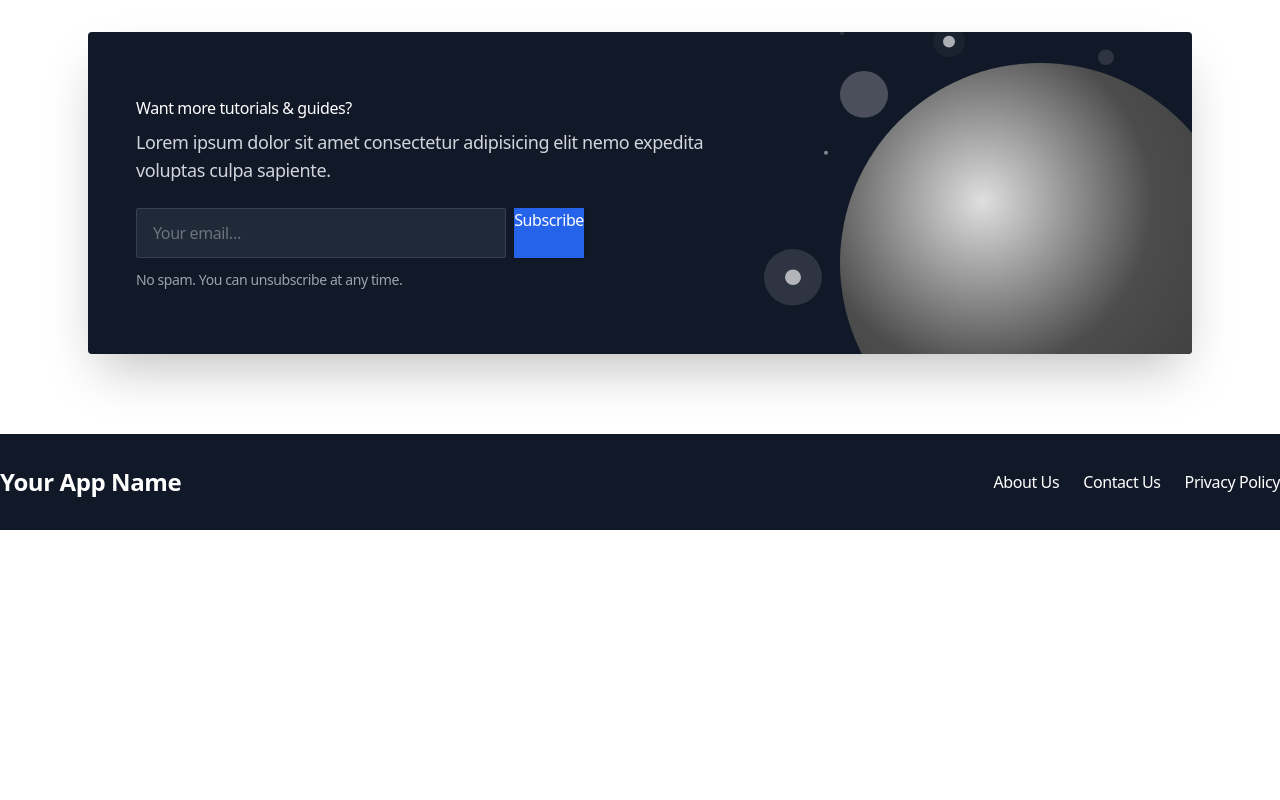
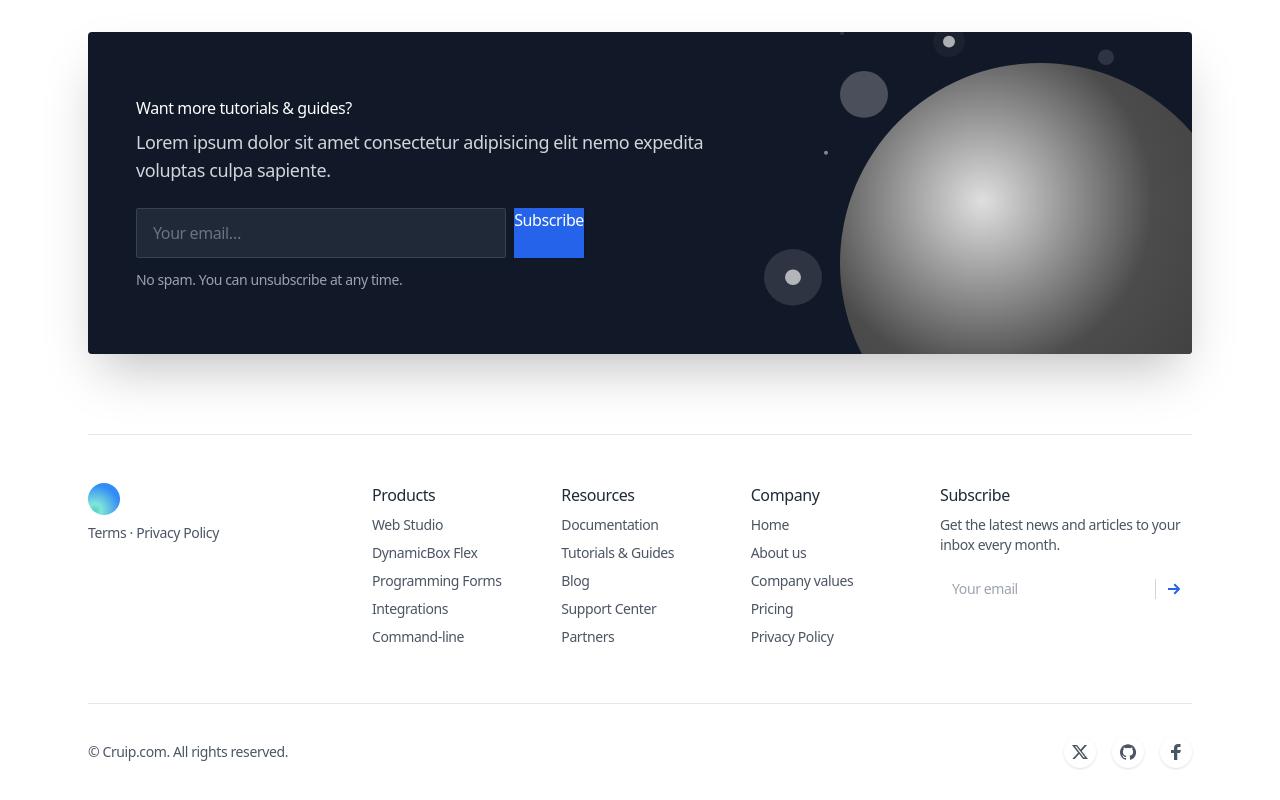
Before and after one commit to Roisfaozi/apptolls, a Next.js app: page / in a window 1280 px wide. Shown: the part 3234-4034 px from the top of the page. Before the commit the page ends 3764 px from the top, so only its background shows below. Built offline with nearby package versions, Linux system fonts and the light colour scheme.

Commit message:
* refactor(Footer.tsx): * - Change function declaration from arrow function to regular function * - Import Logo component * - Update footer structure and content * - Add social media icons and copyright note

```diff
--- a/src/components/UI/Footer.tsx
+++ b/src/components/UI/Footer.tsx
@@ -1,18 +1,150 @@
-const Footer = () => {
+import Logo from './Logo';
+
+
+export default function Footer() {
   return (
-    <footer className="bg-gray-900 text-white py-8">
-      <div className="container mx-auto">
-        <div className="flex justify-between items-center">
-          <div className="text-2xl font-semibold">Your App Name</div>
-          <ul className="flex space-x-6">
-            <li><a href="/about">About Us</a></li>
-            <li><a href="/contact">Contact Us</a></li>
-            <li><a href="/privacy-policy">Privacy Policy</a></li>
+    <footer>
+      <div className="max-w-6xl mx-auto px-4 sm:px-6">
+
+        {/* Top area: Blocks */}
+        <div className="grid sm:grid-cols-12 gap-8 py-8 md:py-12 border-t border-gray-200">
+
+          {/* 1st block */}
+          <div className="sm:col-span-12 lg:col-span-3">
+            <div className="mb-2">
+              <Logo />
+            </div>
+            <div className="text-sm text-gray-600">
+              <a href="#0" className="text-gray-600 hover:text-gray-900 hover:underline transition duration-150 ease-in-out">Terms</a> · <a href="#0" className="text-gray-600 hover:text-gray-900 hover:underline transition duration-150 ease-in-out">Privacy Policy</a>
+            </div>
+          </div>
+
+          {/* 2nd block */}
+          <div className="sm:col-span-6 md:col-span-3 lg:col-span-2">
+            <h6 className="text-gray-800 font-medium mb-2">Products</h6>
+            <ul className="text-sm">
+              <li className="mb-2">
+                <a href="#0" className="text-gray-600 hover:text-gray-900 transition duration-150 ease-in-out">Web Studio</a>
+              </li>
+              <li className="mb-2">
+                <a href="#0" className="text-gray-600 hover:text-gray-900 transition duration-150 ease-in-out">DynamicBox Flex</a>
+              </li>
+              <li className="mb-2">
+                <a href="#0" className="text-gray-600 hover:text-gray-900 transition duration-150 ease-in-out">Programming Forms</a>
+              </li>
+              <li className="mb-2">
+                <a href="#0" className="text-gray-600 hover:text-gray-900 transition duration-150 ease-in-out">Integrations</a>
+              </li>
+              <li className="mb-2">
+                <a href="#0" className="text-gray-600 hover:text-gray-900 transition duration-150 ease-in-out">Command-line</a>
+              </li>
+            </ul>
+          </div>
+
+          {/* 3rd block */}
+          <div className="sm:col-span-6 md:col-span-3 lg:col-span-2">
+            <h6 className="text-gray-800 font-medium mb-2">Resources</h6>
+            <ul className="text-sm">
+              <li className="mb-2">
+                <a href="#0" className="text-gray-600 hover:text-gray-900 transition duration-150 ease-in-out">Documentation</a>
+              </li>
+              <li className="mb-2">
+                <a href="#0" className="text-gray-600 hover:text-gray-900 transition duration-150 ease-in-out">Tutorials & Guides</a>
+              </li>
+              <li className="mb-2">
+                <a href="#0" className="text-gray-600 hover:text-gray-900 transition duration-150 ease-in-out">Blog</a>
+              </li>
+              <li className="mb-2">
+                <a href="#0" className="text-gray-600 hover:text-gray-900 transition duration-150 ease-in-out">Support Center</a>
+              </li>
+              <li className="mb-2">
+                <a href="#0" className="text-gray-600 hover:text-gray-900 transition duration-150 ease-in-out">Partners</a>
+              </li>
+            </ul>
+          </div>
+
+          {/* 4th block */}
+          <div className="sm:col-span-6 md:col-span-3 lg:col-span-2">
+            <h6 className="text-gray-800 font-medium mb-2">Company</h6>
+            <ul className="text-sm">
+              <li className="mb-2">
+                <a href="#0" className="text-gray-600 hover:text-gray-900 transition duration-150 ease-in-out">Home</a>
+              </li>
+              <li className="mb-2">
+                <a href="#0" className="text-gray-600 hover:text-gray-900 transition duration-150 ease-in-out">About us</a>
+              </li>
+              <li className="mb-2">
+                <a href="#0" className="text-gray-600 hover:text-gray-900 transition duration-150 ease-in-out">Company values</a>
+              </li>
+              <li className="mb-2">
+                <a href="#0" className="text-gray-600 hover:text-gray-900 transition duration-150 ease-in-out">Pricing</a>
+              </li>
+              <li className="mb-2">
+                <a href="#0" className="text-gray-600 hover:text-gray-900 transition duration-150 ease-in-out">Privacy Policy</a>
+              </li>
+            </ul>
+          </div>
+
+          {/* 5th block */}
+          <div className="sm:col-span-6 md:col-span-3 lg:col-span-3">
+            <h6 className="text-gray-800 font-medium mb-2">Subscribe</h6>
+            <p className="text-sm text-gray-600 mb-4">Get the latest news and articles to your inbox every month.</p>
+            <form>
+              <div className="flex flex-wrap mb-4">
+                <div className="w-full">
+                  <label className="block text-sm sr-only" htmlFor="newsletter">Email</label>
+                  <div className="relative flex items-center max-w-xs">
+                    <input id="newsletter" type="email" className="form-input w-full text-gray-800 px-3 py-2 pr-12 text-sm" placeholder="Your email" required />
+                    <button type="submit" className="absolute inset-0 left-auto" aria-label="Subscribe">
+                      <span className="absolute inset-0 right-auto w-px -ml-px my-2 bg-gray-300" aria-hidden="true"></span>
+                      <svg className="w-3 h-3 fill-current text-blue-600 mx-3 shrink-0" viewBox="0 0 12 12" xmlns="http://www.w3.org/2000/svg">
+                        <path d="M11.707 5.293L7 .586 5.586 2l3 3H0v2h8.586l-3 3L7 11.414l4.707-4.707a1 1 0 000-1.414z" fillRule="nonzero" />
+                      </svg>
+                    </button>
+                  </div>
+                  {/* Success message */}
+                  {/* <p className="mt-2 text-green-600 text-sm">Thanks for subscribing!</p> */}
+                </div>
+              </div>
+            </form>
+          </div>
+
+        </div>
+
+        {/* Bottom area */}
+        <div className="md:flex md:items-center md:justify-between py-4 md:py-8 border-t border-gray-200">
+
+          {/* Social as */}
+          <ul className="flex mb-4 md:order-1 md:ml-4 md:mb-0">
+            <li>
+              <a href="#0" className="flex justify-center items-center text-gray-600 hover:text-gray-900 bg-white hover:bg-white-100 rounded-full shadow transition duration-150 ease-in-out" aria-label="Twitter">
+                <svg className="w-8 h-8 fill-current" viewBox="0 0 32 32" xmlns="http://www.w3.org/2000/svg">
+                  <path d="m13.063 9 3.495 4.475L20.601 9h2.454l-5.359 5.931L24 23h-4.938l-3.866-4.893L10.771 23H8.316l5.735-6.342L8 9h5.063Zm-.74 1.347h-1.457l8.875 11.232h1.36l-8.778-11.232Z" />
+                </svg>
+              </a>
+            </li>
+            <li className="ml-4">
+              <a href="#0" className="flex justify-center items-center text-gray-600 hover:text-gray-900 bg-white hover:bg-white-100 rounded-full shadow transition duration-150 ease-in-out" aria-label="Github">
+                <svg className="w-8 h-8 fill-current" viewBox="0 0 32 32" xmlns="http://www.w3.org/2000/svg">
+                  <path d="M16 8.2c-4.4 0-8 3.6-8 8 0 3.5 2.3 6.5 5.5 7.6.4.1.5-.2.5-.4V22c-2.2.5-2.7-1-2.7-1-.4-.9-.9-1.2-.9-1.2-.7-.5.1-.5.1-.5.8.1 1.2.8 1.2.8.7 1.3 1.9.9 2.3.7.1-.5.3-.9.5-1.1-1.8-.2-3.6-.9-3.6-4 0-.9.3-1.6.8-2.1-.1-.2-.4-1 .1-2.1 0 0 .7-.2 2.2.8.6-.2 1.3-.3 2-.3s1.4.1 2 .3c1.5-1 2.2-.8 2.2-.8.4 1.1.2 1.9.1 2.1.5.6.8 1.3.8 2.1 0 3.1-1.9 3.7-3.7 3.9.3.4.6.9.6 1.6v2.2c0 .2.1.5.6.4 3.2-1.1 5.5-4.1 5.5-7.6-.1-4.4-3.7-8-8.1-8z" />
+                </svg>
+              </a>
+            </li>
+            <li className="ml-4">
+              <a href="#0" className="flex justify-center items-center text-gray-600 hover:text-gray-900 bg-white hover:bg-white-100 rounded-full shadow transition duration-150 ease-in-out" aria-label="Facebook">
+                <svg className="w-8 h-8 fill-current" viewBox="0 0 32 32" xmlns="http://www.w3.org/2000/svg">
+                  <path d="M14.023 24L14 17h-3v-3h3v-2c0-2.7 1.672-4 4.08-4 1.153 0 2.144.086 2.433.124v2.821h-1.67c-1.31 0-1.563.623-1.563 1.536V14H21l-1 3h-2.72v7h-3.257z" />
+                </svg>
+              </a>
+            </li>
           </ul>
+
+          {/* Copyrights note */}
+          <div className="text-sm text-gray-600 mr-4">&copy; Cruip.com. All rights reserved.</div>
+
         </div>
+
       </div>
     </footer>
-  );
-};
-
-export default Footer;
+  )
+}
```
